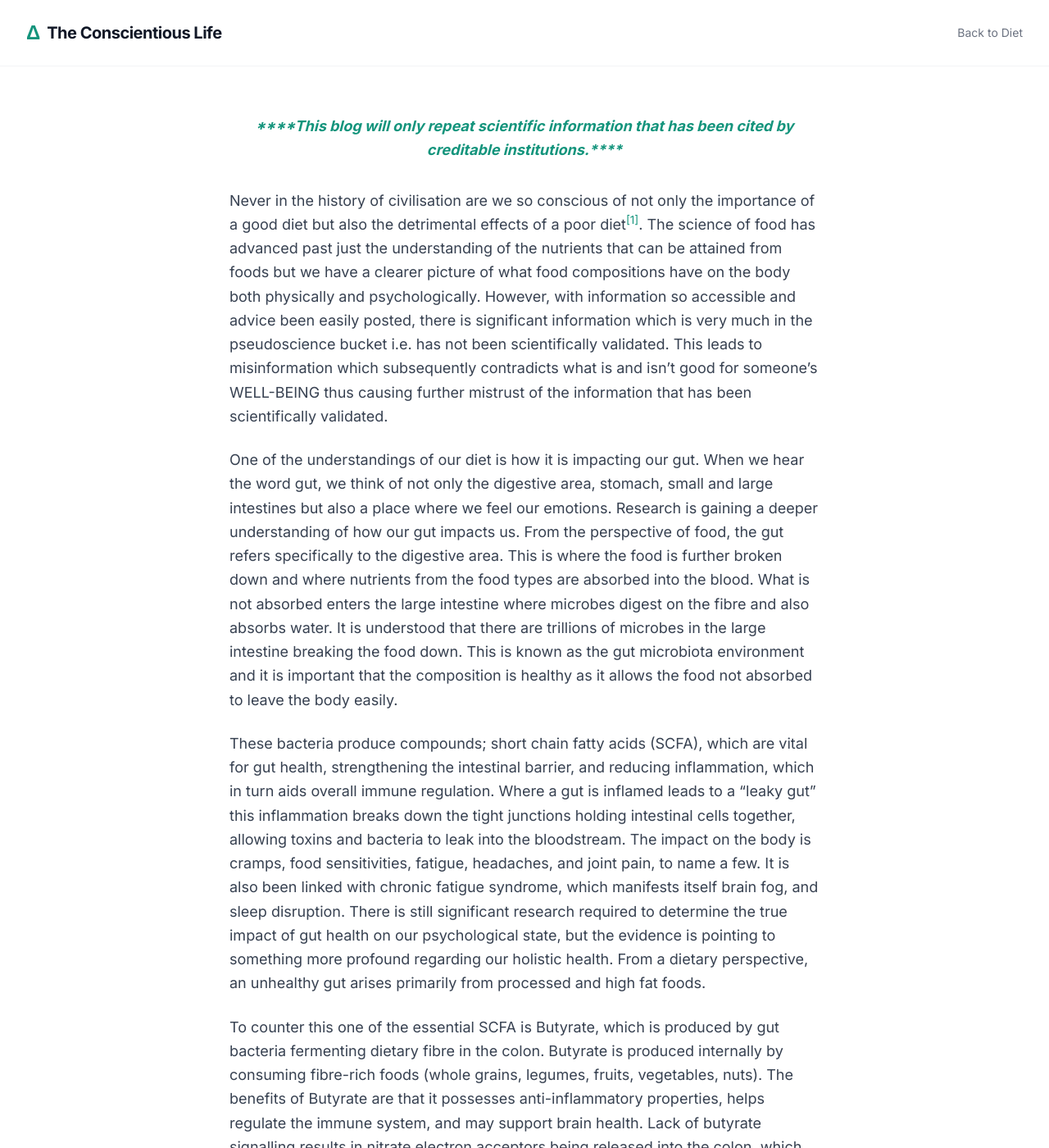
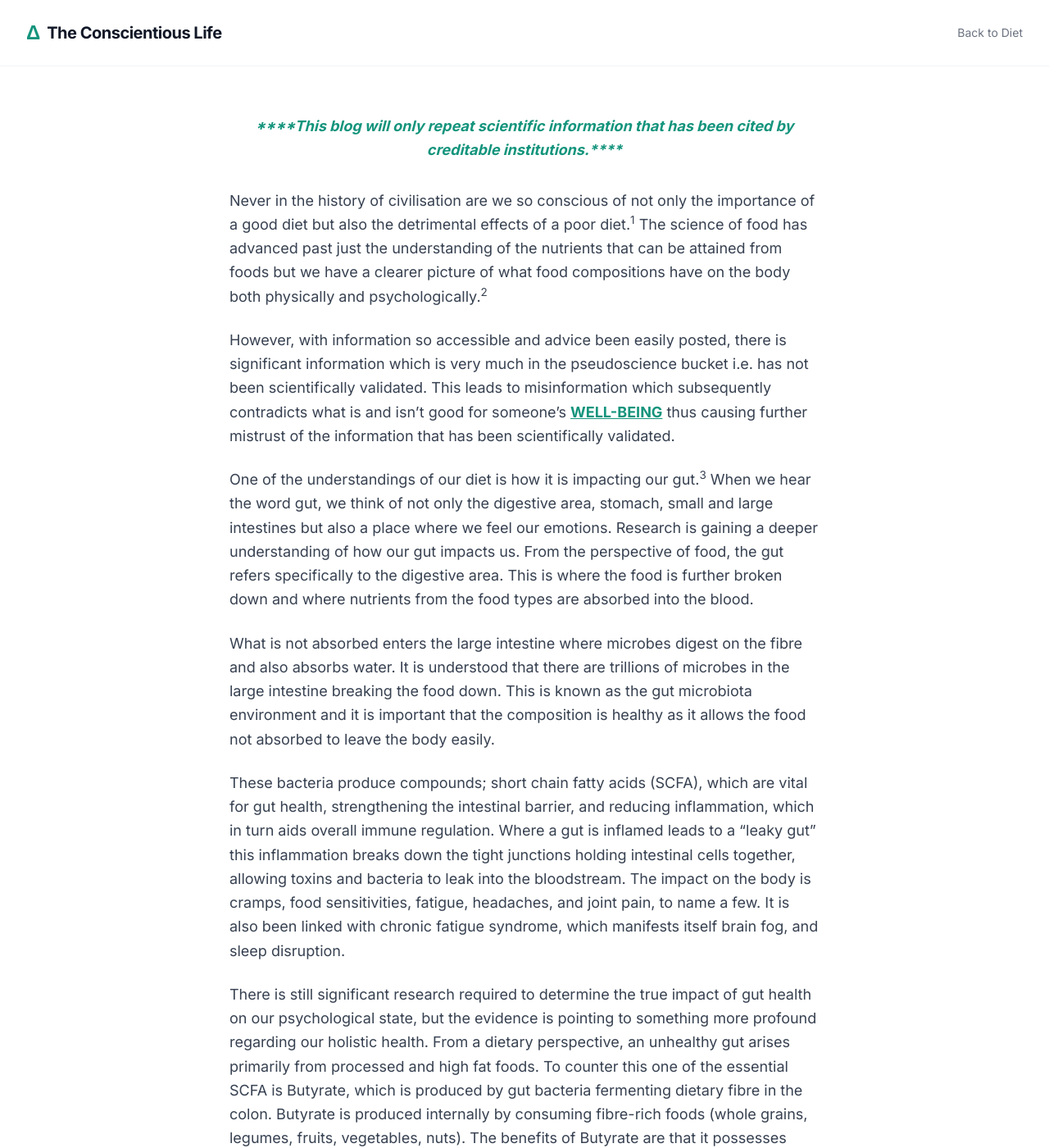
Before and after one commit to theconscientiouslife1-coder/TheCL, a Jekyll site: the page science-of-diet.html, which Jekyll copies as it is, in a window 1280 px wide and 1400 px high, scrolled down 268 px. Shown: the whole window at 82% size. Built offline with Jekyll 4.4.1, drawn with Linux system fonts in a browser that asks for light colours; nearby versions of some CDN libraries; some of the changed text lies outside the part shown.

Commit message:
All the changes in Diet pillar articles

```diff
--- a/diet-fundamental-1.html
+++ b/diet-fundamental-1.html
@@ -31,13 +31,13 @@
 
     <main class="max-w-3xl mx-auto px-6 py-16 flex-grow">
         <article class="prose prose-lg prose-flat max-w-none text-gray-700 leading-relaxed">
-            <p>What we ingest determines multiple facets of our being. From our physicality, to our psychological state, to our sleep pattern to our overall sense of ourselves. One of the most important things we can do to assist our WELL-BEING is to ensure we are living in a balanced manner.</p>
+            <p>What we ingest determines multiple facets of our being. From our physicality, to our psychological state, to our sleep pattern to our overall sense of ourselves. One of the most important things we can do to assist our <a href="well-being.html" class="text-[#14947c] font-bold underline uppercase">WELL-BEING</a> is to ensure we are living in a balanced manner.</p>
 
             <p>Our diet is key to attaining that balance. In this category we will discuss the science of food and the impact it has on us. We are now induced to believe we must be on 24/7 and because of this we give little time to the basics of ourselves, diet being one of those and willing to sacrifice the necessities of ourselves to fleeting wants/desires. “Have food on the go to ensure you can keep going” to where, one might ask!</p>
 
-            <p>This blog does not in any way suggest that one’s diet must resemble that of a monk but it does want to convey in the strongest terms that the majority of one’s diet must be made up of vegetables, pulses nuts & fruit, this has been a cornerstone of food science for almost 50 years; <a href="#" class="text-[#14947c] font-bold hover:underline">THE FOOD PYRAMID</a>. The focus of the foods are those mentioned and to reduce or restrict synthetic sugars and trans/saturated fats.</p>
+            <p>This blog does not in any way suggest that one’s diet must resemble that of a monk but it does want to convey in the strongest terms that the majority of one’s diet must be made up of vegetables, pulses nuts & fruit, this has been a cornerstone of food science for almost 50 years; the food pyramid. The focus of the foods are those mentioned and to reduce or restrict synthetic sugars and trans/saturated fats.</p>
 
-            <p>As the old adage goes “we are what we eat” which implies that if we want our physiology/psychology to be at a healthy level, the food we consume must be natural and not processed (or at least to a minimum) and if we do then we are consuming what the body really needs. What is written is very much from a COMMON SENSE perspective, as food science continues to evolve, the importance of a natural diet shows manifold benefits, which even if one has suspicions of what science informs us, we have seen over the past 50 years an increase in <a href="#" class="text-[#14947c] font-bold hover:underline">LIFE EXPECTANCY</a> from 70 years to almost 80 years for both sexes.</p>
+            <p>As the old adage goes “we are what we eat” which implies that if we want our physiology/psychology to be at a healthy level, the food we consume must be natural and not processed (or at least to a minimum) and if we do then we are consuming what the body really needs. What is written is very much from a <a href="common-sense.html" class="text-[#14947c] font-bold underline uppercase">COMMON SENSE</a> perspective. As food science continues to evolve, the importance of a natural diet shows manifold benefits, which even if one has suspicions of what science informs us, we have seen over the past 50 years an increase in life expectancy from 70 years to almost 80 years for both sexes.</p>
 
             <p>There are multiple variables as to why life expectancy has increased but a fundamental is a person’s diet. We are all well acquainted with the food pyramid but this is an invaluable resource to understand the importance of having a well-balanced diet and attempting to reach a level of ingesting optimum food sources. What is written here is nothing new to you, but what is worth noting is the importance of it to who we are and want to be with regard to the Conscientious Life.</p>
 
--- a/science-of-diet.html
+++ b/science-of-diet.html
@@ -33,15 +33,19 @@
         <article class="prose prose-lg prose-flat max-w-none text-gray-700 leading-relaxed">
             <p class="italic text-[#14947c] font-bold text-center mb-8">****This blog will only repeat scientific information that has been cited by creditable institutions.****</p>
 
-            <p>Never in the history of civilisation are we so conscious of not only the importance of a good diet but also the detrimental effects of a poor diet<a href="#fn1" class="text-[#14947c] no-underline"><sup>[1]</sup></a>. The science of food has advanced past just the understanding of the nutrients that can be attained from foods but we have a clearer picture of what food compositions have on the body both physically and psychologically. However, with information so accessible and advice been easily posted, there is significant information which is very much in the pseudoscience bucket i.e. has not been scientifically validated. This leads to misinformation which subsequently contradicts what is and isn’t good for someone’s WELL-BEING thus causing further mistrust of the information that has been scientifically validated.</p>
+            <p>Never in the history of civilisation are we so conscious of not only the importance of a good diet but also the detrimental effects of a poor diet.<sup>1</sup> The science of food has advanced past just the understanding of the nutrients that can be attained from foods but we have a clearer picture of what food compositions have on the body both physically and psychologically.<sup>2</sup></p>
 
-            <p>One of the understandings of our diet is how it is impacting our gut. When we hear the word gut, we think of not only the digestive area, stomach, small and large intestines but also a place where we feel our emotions. Research is gaining a deeper understanding of how our gut impacts us. From the perspective of food, the gut refers specifically to the digestive area. This is where the food is further broken down and where nutrients from the food types are absorbed into the blood. What is not absorbed enters the large intestine where microbes digest on the fibre and also absorbs water. It is understood that there are trillions of microbes in the large intestine breaking the food down. This is known as the gut microbiota environment and it is important that the composition is healthy as it allows the food not absorbed to leave the body easily.</p>
+            <p>However, with information so accessible and advice been easily posted, there is significant information which is very much in the pseudoscience bucket i.e. has not been scientifically validated. This leads to misinformation which subsequently contradicts what is and isn’t good for someone’s <a href="well-being.html" class="text-[#14947c] font-bold underline uppercase">WELL-BEING</a> thus causing further mistrust of the information that has been scientifically validated.</p>
 
-            <p>These bacteria produce compounds; short chain fatty acids (SCFA), which are vital for gut health, strengthening the intestinal barrier, and reducing inflammation, which in turn aids overall immune regulation. Where a gut is inflamed leads to a “leaky gut” this inflammation breaks down the tight junctions holding intestinal cells together, allowing toxins and bacteria to leak into the bloodstream. The impact on the body is cramps, food sensitivities, fatigue, headaches, and joint pain, to name a few. It is also been linked with chronic fatigue syndrome, which manifests itself brain fog, and sleep disruption. There is still significant research required to determine the true impact of gut health on our psychological state, but the evidence is pointing to something more profound regarding our holistic health. From a dietary perspective, an unhealthy gut arises primarily from processed and high fat foods.</p>
+            <p>One of the understandings of our diet is how it is impacting our gut.<sup>3</sup> When we hear the word gut, we think of not only the digestive area, stomach, small and large intestines but also a place where we feel our emotions. Research is gaining a deeper understanding of how our gut impacts us. From the perspective of food, the gut refers specifically to the digestive area. This is where the food is further broken down and where nutrients from the food types are absorbed into the blood.</p>
 
-            <p>To counter this one of the essential SCFA is Butyrate, which is produced by gut bacteria fermenting dietary fibre in the colon. Butyrate is produced internally by consuming fibre-rich foods (whole grains, legumes, fruits, vegetables, nuts). The benefits of Butyrate are that it possesses anti-inflammatory properties, helps regulate the immune system, and may support brain health. Lack of butyrate signalling results in nitrate electron acceptors being released into the colon, which facultative anaerobes can also use for cell respiration, breaking down carbohydrates into carbon dioxide rather than fermenting them. If this is occurring it generally indicates a shift toward a less efficient, potentially inflammatory state (gut dysbiosis).</p>
+            <p>What is not absorbed enters the large intestine where microbes digest on the fibre and also absorbs water. It is understood that there are trillions of microbes in the large intestine breaking the food down. This is known as the gut microbiota environment and it is important that the composition is healthy as it allows the food not absorbed to leave the body easily.</p>
 
-            <p>Which brings us to the GUT-BRAIN AXIS. This is where the gut and the brain are in constant communication with one another via the vagus nerve. This connection influences digestion, mood, immunity, and stress responses. The gut is full of tiny microbes which is collectively called the microbiome that produce chemicals that help shape brain functions and mood e.g. serotonin which regulates mood, sleep, appetite, and digestion. The gut is covered in nerves lining the digestive tract which is named the enteric nervous system (ENS). This functions by sending signals to the brain. The axis is involved in pain sensitivity, stress, anxiety, cognitive function, and metabolic health. A healthy microbiome—supported by fermented foods, prebiotics, and fibre—is crucial for maintaining this axis.</p>
+            <p>These bacteria produce compounds; short chain fatty acids (SCFA), which are vital for gut health, strengthening the intestinal barrier, and reducing inflammation, which in turn aids overall immune regulation. Where a gut is inflamed leads to a “leaky gut” this inflammation breaks down the tight junctions holding intestinal cells together, allowing toxins and bacteria to leak into the bloodstream. The impact on the body is cramps, food sensitivities, fatigue, headaches, and joint pain, to name a few. It is also been linked with chronic fatigue syndrome, which manifests itself brain fog, and sleep disruption.</p>
+
+            <p>There is still significant research required to determine the true impact of gut health on our psychological state, but the evidence is pointing to something more profound regarding our holistic health. From a dietary perspective, an unhealthy gut arises primarily from processed and high fat foods. To counter this one of the essential SCFA is Butyrate, which is produced by gut bacteria fermenting dietary fibre in the colon. Butyrate is produced internally by consuming fibre-rich foods (whole grains, legumes, fruits, vegetables, nuts). The benefits of Butyrate are that it possesses anti-inflammatory properties, helps regulate the immune system, and may support brain health.</p>
+
+            <p>Lack of butyrate signalling results in nitrate electron acceptors being released into the colon, which facultative anaerobes can also use for cell respiration, breaking down carbohydrates into carbon dioxide rather than fermenting them. If this is occurring it generally indicates a shift toward a less efficient, potentially inflammatory state (gut dysbiosis). Which brings us to the Gut-Brain Axis. This is where the gut and the brain are in constant communication with one another via the vagus nerve. This connection influences digestion, mood, immunity, and stress responses. The gut is full of tiny microbes which is collectively called the microbiome that produce chemicals that help shape brain functions and mood e.g. serotonin which regulates mood, sleep, appetite, and digestion. The gut is covered in nerves lining the digestive tract which is named the enteric nervous system (ENS). This functions by sending signals to the brain. The axis is involved in pain sensitivity, stress, anxiety, cognitive function, and metabolic health. A healthy microbiome—supported by fermented foods, prebiotics, and fibre—is crucial for maintaining this axis.</p>
 
             <p>What we have briefly, discussed is demonstrating the importance our diet has on both on our physiology and psychology. When the gut-brain axis is in-sync we are more balanced and are in a higher state allowing us to take advantage of the many positives which come from being clear in body and mind.</p>
 
@@ -49,7 +53,9 @@
             <section class="not-prose" id="footnotes">
                 <h2 class="text-xl font-bold mb-4">Footnotes</h2>
                 <ol class="text-sm text-gray-500 space-y-4">
-                    <li id="fn1"><span class="font-medium text-gray-900">[1]</span> Insert scientific reference for civilisation diet awareness here.</li>
+                    <li id="fn1">1. [Source link from Word document for Civilisation/Diet consciousness]</li>
+                    <li id="fn2">2. [Source link from Word document for food science advancement]</li>
+                    <li id="fn3">3. [Source link from Word document for gut research]</li>
                 </ol>
             </section>
         </article>
```
Also changed, not shown: diet-next-steps.html (+5 -11 lines).
